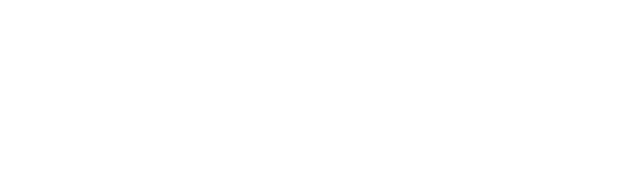
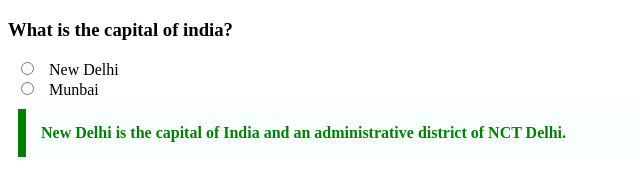
Before and after one commit to acciojob/trivia-ABHIRAJ9064, a website: page main.html in a window 1280 px wide. Shown: the whole page, without its empty margins (0-640 px from the left). Drawn offline with Linux system fonts and the light colour scheme.

Commit message:
created a submission

```diff
--- a/main.html
+++ b/main.html
@@ -7,9 +7,12 @@
 </head>
 
 <body>
-	<!-- the entire body must be written by student -->
-    <script type="text/javascript" src="./script.js">
-</script>
+<h3>What is the capital of india?</h3>
+  <input type="radio" id="html" name="fav_language" value="HTML">
+  <label for="html">New Delhi</label><br>
+	  <input type="radio" id="html" name="fav_language" value="HTML">
+  <label for="html">Munbai</label><br>
+	<blockquote class="p1">New Delhi is the capital of India and an administrative district of NCT Delhi.</blockquote>
 
 </body>
 
--- a/styles.css
+++ b/styles.css
@@ -1,2 +1,10 @@
+.p1{
+	max-width: 600px;
+	margin: 10px;
+	padding: 15px;
+	border-left: 8px solid;
+	color: green;
+	background-color: #f8fffe;
+	font-weight: bold;
 
-/* Your CSS Code here. */
+}
```
